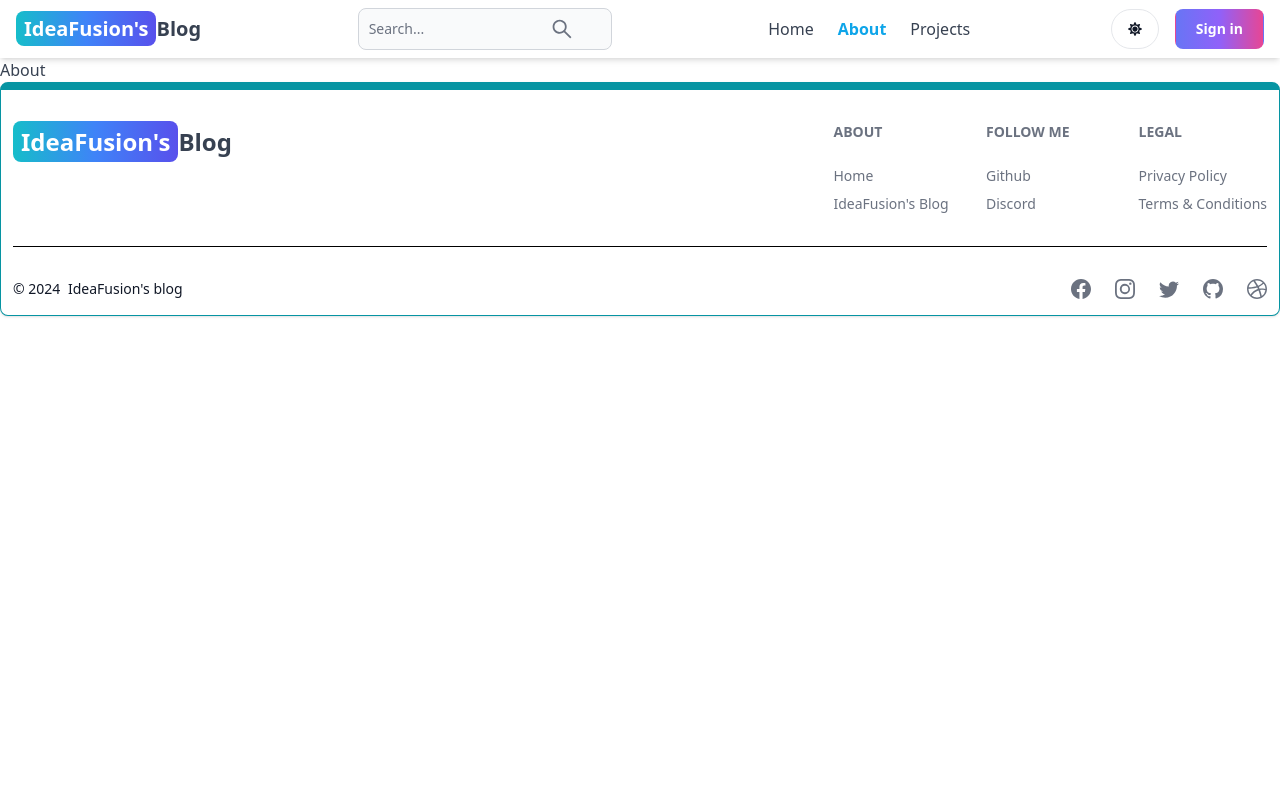
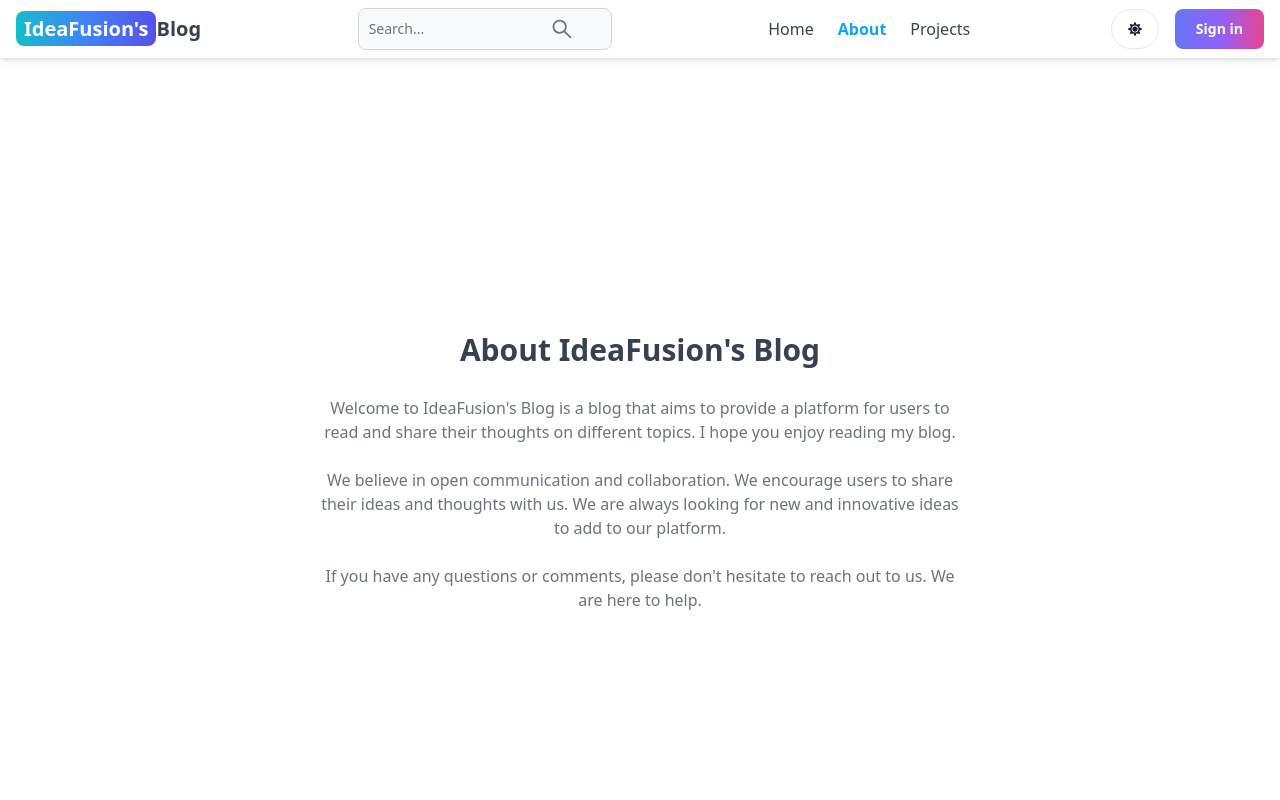
Before and after one commit to rohit-dongare/Eventora, a React (Vite) app in the folder client/: page /about in a window 1280 px wide. Shown: the top 800 px of the page. Built offline with nearby package versions, Linux system fonts and the light colour scheme; no server answers.

Commit message:
complete about and projects pages

```diff
--- a/client/src/pages/About.jsx
+++ b/client/src/pages/About.jsx
@@ -2,7 +2,27 @@ import React from 'react'
 
 const About = () => {
   return (
-    <div>About</div>
+    <div className='min-h-screen flex items-center justify-center'>
+      <div className="max-w-2xl mx-auto p-3 text-center">
+        <div className=''>
+           <h1 className='text-3xl font-semibold text-center my-7'>About IdeaFusion's Blog</h1>
+           <div className='text-md text-gray-500 flex flex-col gap-6'>
+              <p>
+                Welcome to  IdeaFusion's Blog is a blog that aims to provide a platform for users to read and
+                share their thoughts on different topics.
+                I hope you enjoy reading my blog.
+              </p>
+              <p>
+                We believe in open communication and collaboration. We encourage users to share their ideas and thoughts with us.
+                We are always looking for new and innovative ideas to add to our platform.
+              </p>
+              <p>
+                If you have any questions or comments, please don't hesitate to reach out to us. We are here to help.
+              </p>
+           </div>
+        </div>
+      </div>
+    </div>
   )
 }
 
--- a/client/src/pages/Projects.jsx
+++ b/client/src/pages/Projects.jsx
@@ -1,8 +1,12 @@
-import React from 'react'
+import CallToAction from '../Components/CallToAction';
 
 const Projects = () => {
   return (
-    <div>Projects</div>
+    <div className='min-h-screen max-w-2xl mx-auto flex justify-center items-center flex-col gap-6 p-3'>
+      <h1 className='text-3xl font-semibold'>Projects</h1>
+      <p className='text-md text-gray-500'>Build fun and engaging projects while learning HTML, CSS, and Javascript</p>
+      <CallToAction />
+    </div>
   )
 }
 
```
